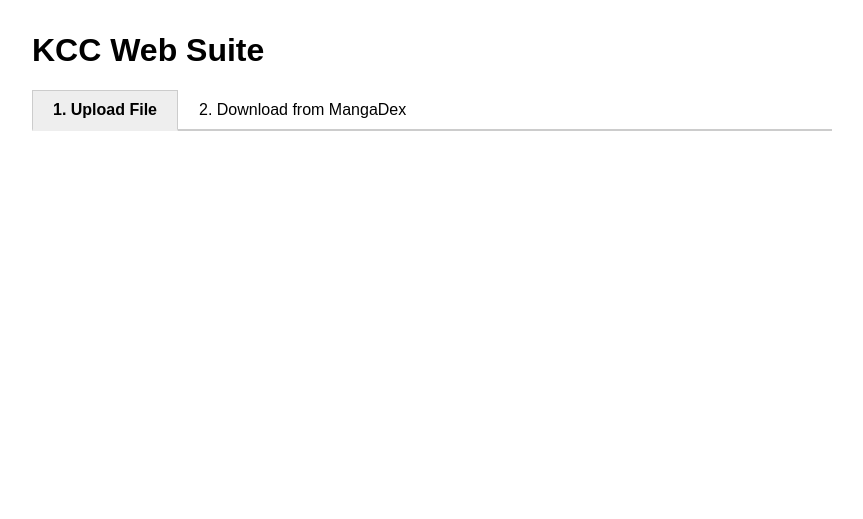
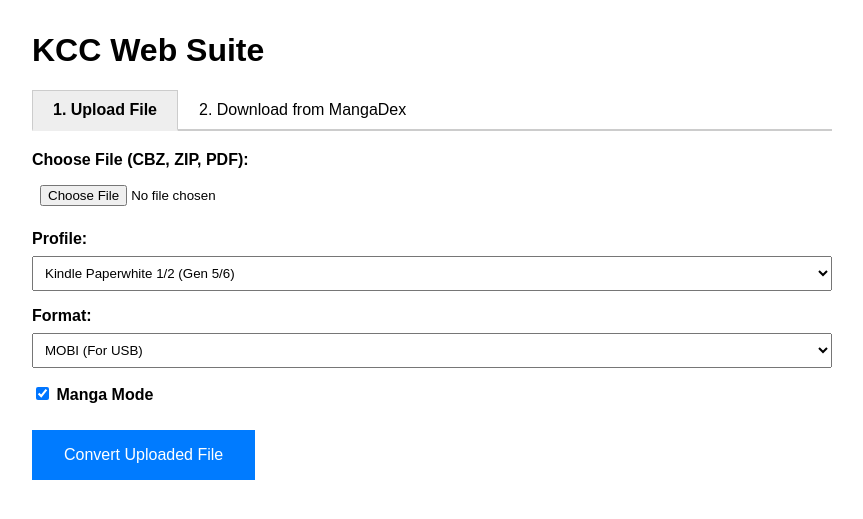
Before and after one commit to clownmandev/kcc-web, a Flask app: page / in a window 1280 px wide. Shown: the top 519 px of the page, without its empty margins (208-1071 px from the left). Run offline with Flask 3, Linux system fonts and the light colour scheme; parts of the project's set-up code (start-up, migrations or seed data) failed here and were passed over.

Commit message:
Update index.html

```diff
--- a/templates/index.html
+++ b/templates/index.html
@@ -96,4 +96,91 @@
 
     <div id="upload" class="tab-content active">
         <form action="/convert" method="post" enctype="multipart/form-data" onsubmit="showLoading()">
-            <div class
+            <div class="form-group">
+                <label>Choose File (CBZ, ZIP, PDF):</label>
+                <input type="file" name="file" required>
+            </div>
+
+            <div class="form-group">
+                <label>Profile:</label>
+                <select name="profile">
+                    <option value="KPW" selected>Kindle Paperwhite 1/2 (Gen 5/6)</option>
+                    <option value="KV">Kindle PW 3/4 / Voyage</option>
+                    <option value="K11">Kindle PW 5 (11th Gen)</option>
+                </select>
+            </div>
+            <div class="form-group">
+                <label>Format:</label>
+                <select name="format">
+                    <option value="MOBI" selected>MOBI (For USB)</option>
+                    <option value="EPUB">EPUB</option>
+                </select>
+            </div>
+            <div class="form-group"><label><input type="checkbox" name="manga_style" checked> Manga Mode</label></div>
+
+            <button type="submit">Convert Uploaded File</button>
+        </form>
+    </div>
+
+    <div id="mangadex" class="tab-content">
+        <div class="form-group">
+            <label>Search Manga Title:</label>
+            <div style="display:flex; gap:10px;">
+                <input type="text" id="search-query" placeholder="e.g. Deadman Wonderland">
+                <button type="button" id="search-btn" onclick="searchManga()" style="margin-top:0;">Search</button>
+            </div>
+        </div>
+
+        <div id="results"></div>
+
+        <form action="/auto_convert" method="post" id="dl-options" style="display:none; background:#f9f9f9; padding:15px; border-radius:5px;" onsubmit="showLoading()">
+            <h3 id="selected-manga-display"></h3>
+            <input type="hidden" name="manga_id" id="selected-manga-id">
+
+            <div class="form-group">
+                <label>Selection Type:</label>
+                <select name="selection_type" onchange="this.value=='range' ? document.getElementById('range-opts').style.display='block' : document.getElementById('range-opts').style.display='none'">
+                    <option value="all">Download All Available Chapters (Warning: Large!)</option>
+                    <option value="range" selected>Select Chapter Range</option>
+                </select>
+            </div>
+
+            <div id="range-opts" class="form-group" style="display:block;">
+                <div style="display:flex; gap:10px;">
+                    <div><label>Start Ch:</label><input type="number" name="chapter_start" placeholder="1"></div>
+                    <div><label>End Ch:</label><input type="number" name="chapter_end" placeholder="10"></div>
+                </div>
+            </div>
+
+            <div class="form-group">
+                <label>Language:</label>
+                <select name="lang">
+                    <option value="en" selected>English</option>
+                    <option value="fr">French</option>
+                    <option value="es">Spanish</option>
+                    <option value="it">Italian</option>
+                </select>
+            </div>
+
+            <hr>
+            <div class="form-group">
+                <label>Profile:</label>
+                <select name="profile">
+                    <option value="KPW" selected>Kindle Paperwhite 1/2 (Gen 5/6)</option>
+                    <option value="KV">Kindle PW 3/4 / Voyage</option>
+                </select>
+            </div>
+            <div class="form-group">
+                <label>Format:</label>
+                <select name="format">
+                    <option value="MOBI" selected>MOBI (For USB)</option>
+                    <option value="EPUB">EPUB</option>
+                </select>
+            </div>
+            <div class="form-group"><label><input type="checkbox" name="manga_style" checked> Manga Mode</label></div>
+
+            <button type="submit">Download & Convert</button>
+        </form>
+    </div>
+</body>
+</html>
```
